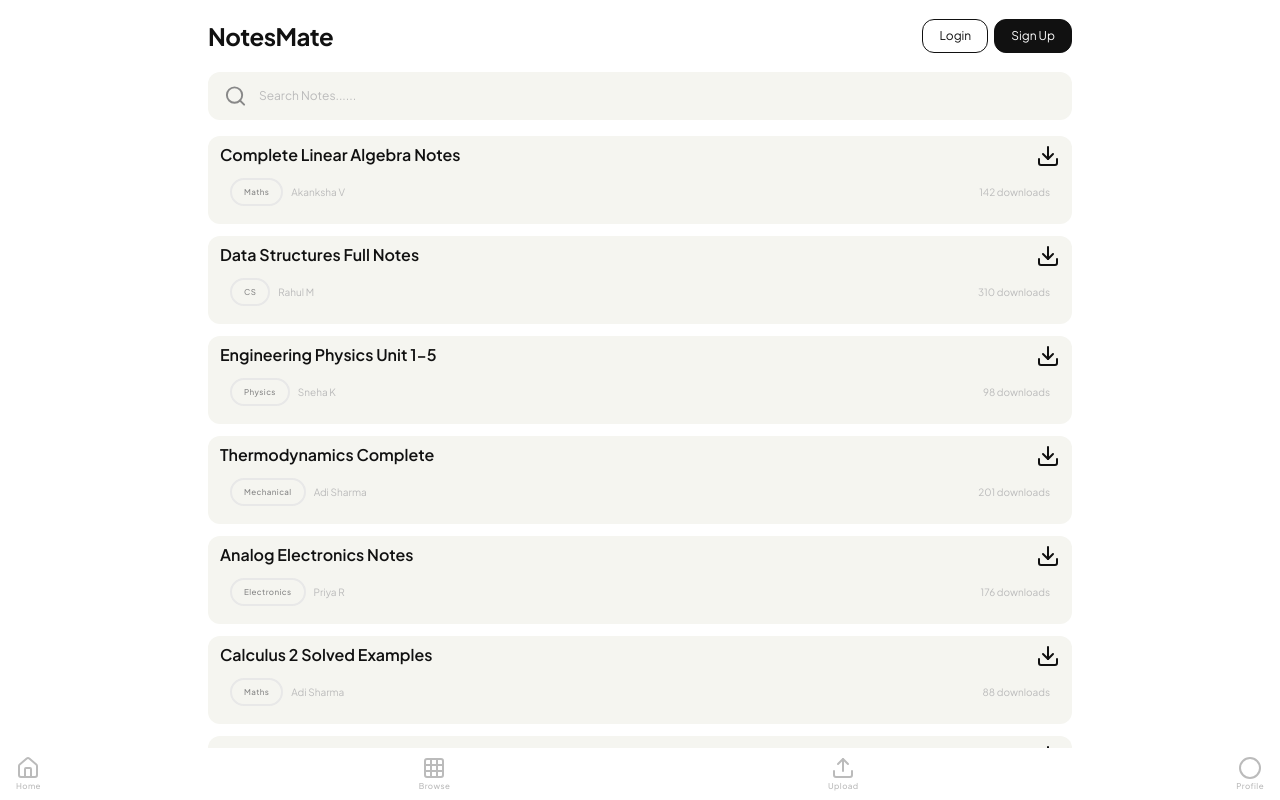
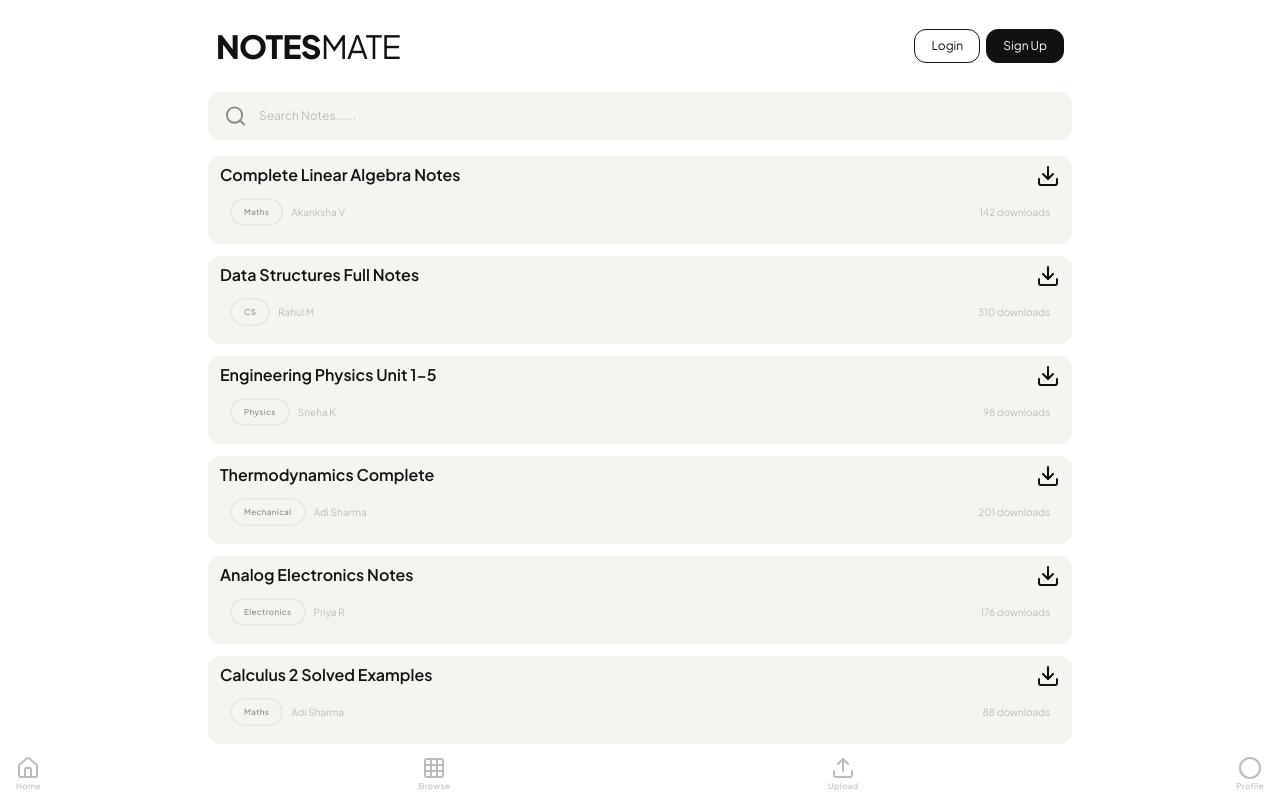
Before and after one commit to ig-aditya-101/NotesMate, a React (Vite) app in the folder client/: page / in a window 1280 px wide. Shown: the top 800 px of the page. Built offline with nearby package versions, Linux system fonts and the light colour scheme.

Commit message:
feat: frontend pages complete

```diff
--- a/client/src/pages/BrowsePage.jsx
+++ b/client/src/pages/BrowsePage.jsx
@@ -9,11 +9,18 @@ const BrowsePage = () => {
   return (
     <div className=" flex flex-col py-2.5 gap-4 px-4 pt-4  overflow-hidden">
 
-      <div className="header h-10 w-full flex items-center  justify-between">
-        <div className=" text-text-primary text-h1">NotesMate</div>
+      <div className="header h-15  w-full flex items-center  justify-between px-2">
+       <div>
+          <span style={{ fontWeight: 800 }} className="text-display">
+            NOTES
+          </span>
+          <span style={{ fontWeight: 400 }} className="text-display">
+            MATE
+          </span>
+        </div>
         <div className="flex items-center gap-1.5 ">
-          <Button variant="secondary">Login</Button>
-          <Button variant="primary">Sign Up</Button>
+          <Button variant="secondary" size={"md"} >Login</Button>
+          <Button variant="primary" size={"md"}>Sign Up</Button>
         </div>
       </div>
       <div className="searchBar">
--- /dev/null
+++ b/client/src/pages/TopContributorsPage.jsx
@@ -0,0 +1,9 @@
+import React from 'react'
+
+const ContributorsPage = () => {
+  return (
+    <div>TopContributorsPage</div>
+  )
+}
+
+export default ContributorsPage
```
Also changed, not shown: client/src/App.jsx (+4 -3 lines).
